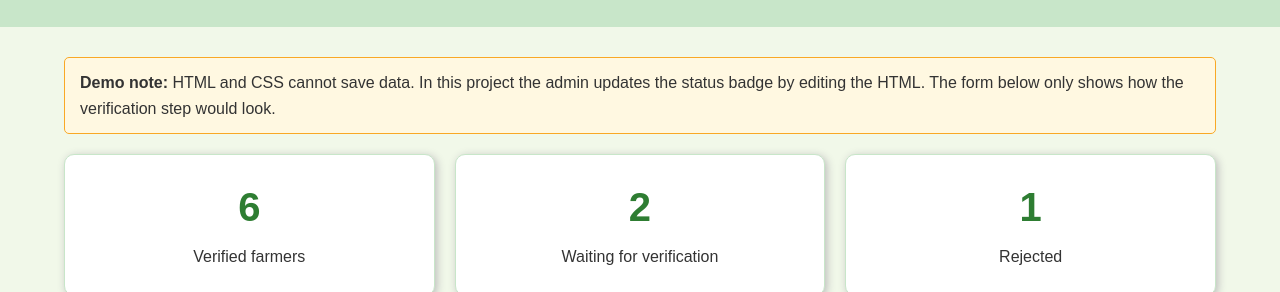
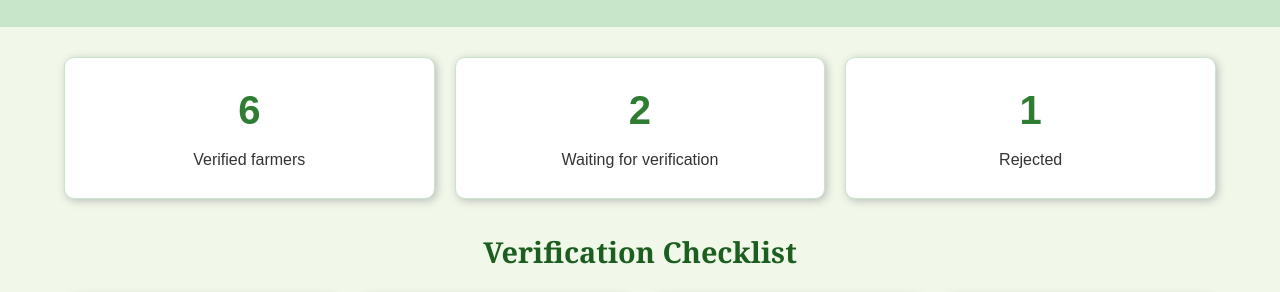
Before and after one commit to Arya-Singh-3108/local-farmers-support-portal, a plain HTML site: page admin.html in a window 1280 px wide. Shown: the part 195-487 px from the top of the page. Drawn offline with Linux system fonts and the light colour scheme.

Commit message:
Update admin.html

```diff
--- a/admin.html
+++ b/admin.html
@@ -27,11 +27,6 @@
   </div>
 
   <div class="container">
-
-    <div class="notice">
-      <strong>Demo note:</strong> HTML and CSS cannot save data. In this project the admin updates the
-      status badge by editing the HTML. The form below only shows how the verification step would look.
-    </div>
 
     <div class="grid">
       <div class="card center">
```
